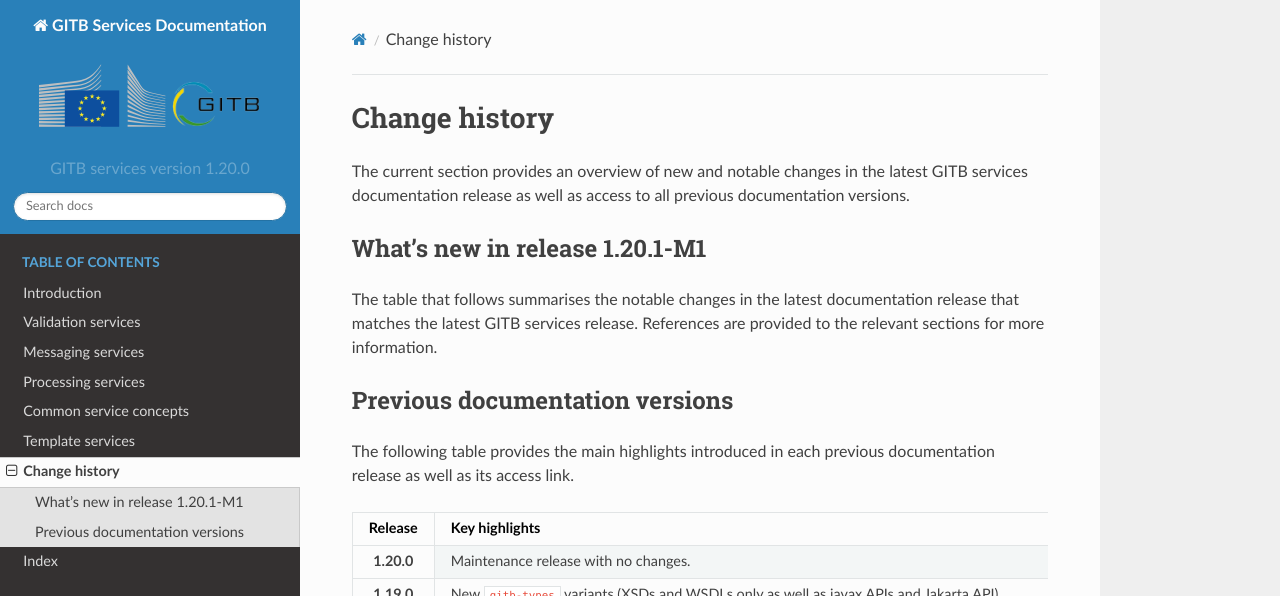
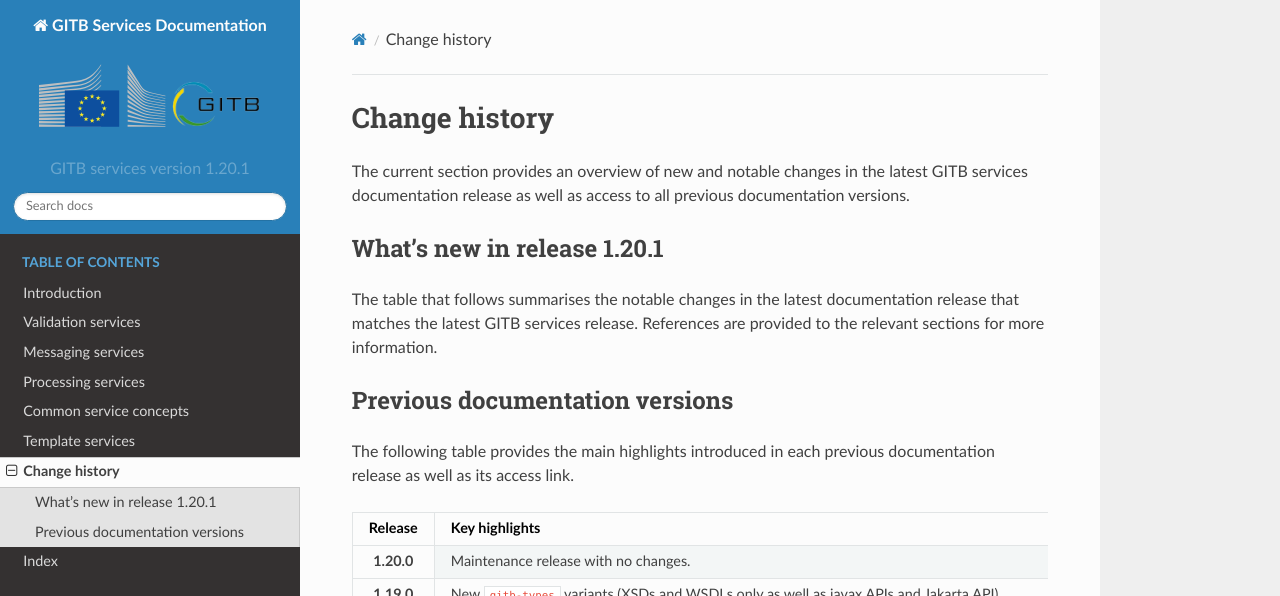
Before and after one commit to ISAITB/docs-services, a Sphinx documentation site: the page built from source/changelog/index.rst, in a window 1280 px wide and 900 px high. Shown: the top 596 px of the window. Built offline with Sphinx 7.4.7 and the Read the Docs theme 2.0.0, drawn with Linux system fonts in a browser that asks for light colours.

Commit message:
Updates for release 1.20.1

```diff
--- a/source/changelog/index.rst
+++ b/source/changelog/index.rst
@@ -8,8 +8,8 @@
 
 .. _changelog__new:
 
-What's new in release 1.20.1-M1
--------------------------------
+What's new in release 1.20.1
+----------------------------
 
 The table that follows summarises the notable changes in the latest documentation release that matches the latest GITB services
 release. References are provided to the relevant sections for more information.
--- a/source/conf.py
+++ b/source/conf.py
@@ -24,9 +24,9 @@
 author = 'European Commission, DIGIT'
 
 # The short X.Y version
-version = 'GITB services version 1.20.0'
+version = 'GITB services version 1.20.1'
 # The full version, including alpha/beta/rc tags
-release = 'GITB services version 1.20.0'
+release = 'GITB services version 1.20.1'
 
 html_show_sourcelink = False
 html_show_sphinx = False
```
